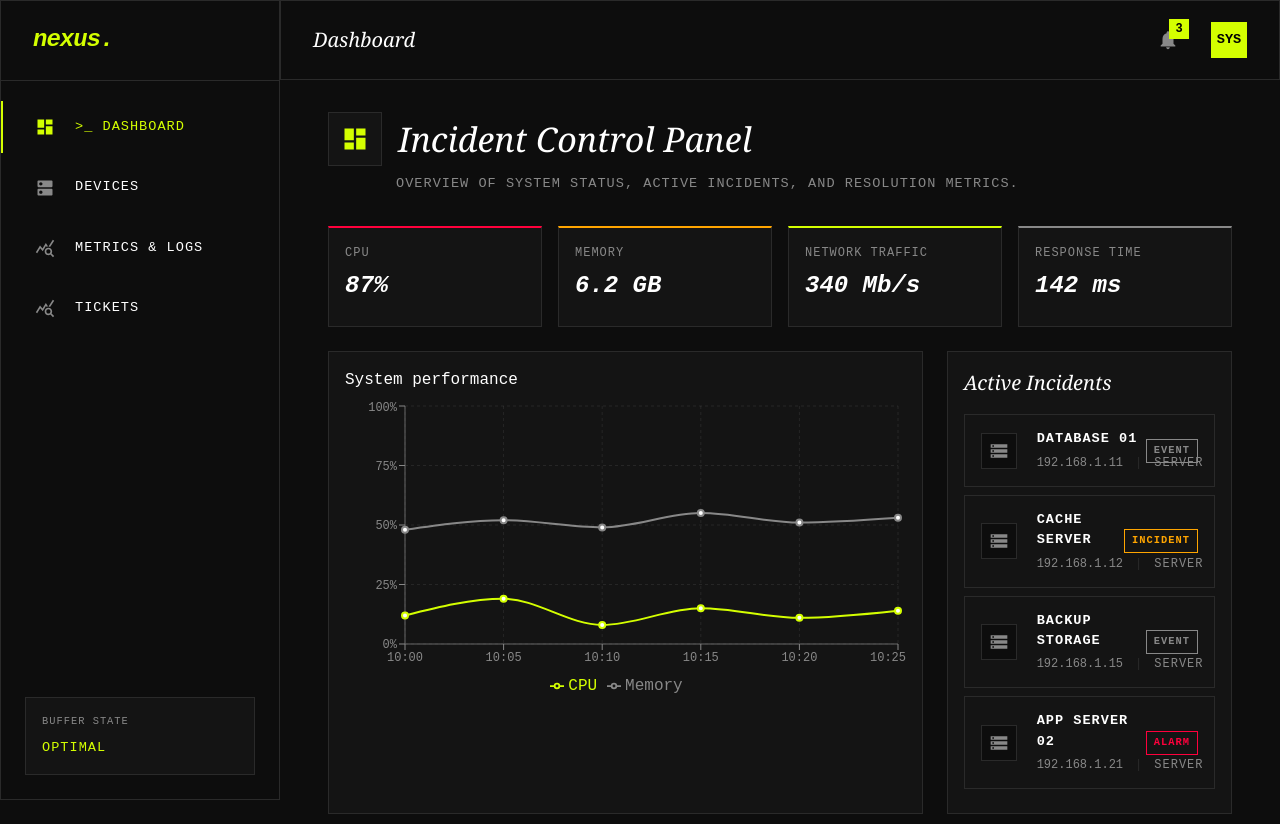
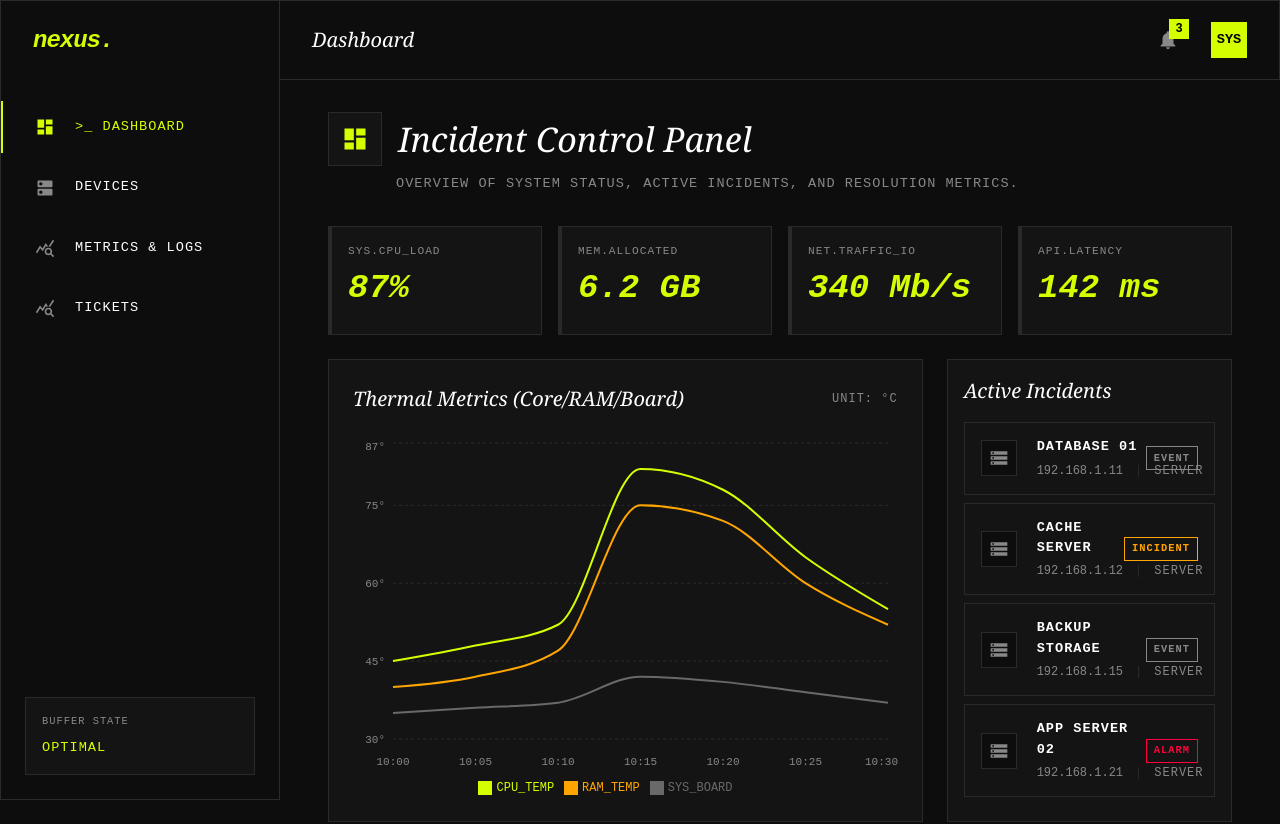
Before and after one commit to biscuitdelicious/Nexus, a React (Vite) app: page / in a window 1280 px wide. Shown: the top 824 px of the page. Built offline with nearby package versions, Linux system fonts and the light colour scheme.

Commit message:
dashboard redesign

```diff
--- a/src/components/ChartWidget.jsx
+++ b/src/components/ChartWidget.jsx
@@ -1,71 +1,115 @@
 import React from 'react';
-import { Card, CardContent, Typography, useTheme } from '@mui/material';
-import {
-  CartesianGrid,
-  Legend,
-  Line,
-  LineChart,
-  ResponsiveContainer,
-  Tooltip,
-  XAxis,
-  YAxis,
-} from 'recharts';
+import { Paper, Typography, Box } from '@mui/material';
+import { LineChart, Line, XAxis, YAxis, CartesianGrid, Tooltip, ResponsiveContainer, Legend } from 'recharts';
 
-import { performanceTimeSeries } from '../data/dashboardChartMock';
+const temperatureData = [
+  { time: '10:00', cpu: 45, ram: 40, board: 35 },
+  { time: '10:05', cpu: 48, ram: 42, board: 36 },
+  { time: '10:10', cpu: 52, ram: 47, board: 37 },
+  { time: '10:15', cpu: 82, ram: 75, board: 42 },
+  { time: '10:20', cpu: 78, ram: 72, board: 41 },
+  { time: '10:25', cpu: 65, ram: 60, board: 39 },
+  { time: '10:30', cpu: 55, ram: 52, board: 37 },
+];
+
+const CustomTooltip = ({ active, payload, label }) => {
+  if (active && payload && payload.length) {
+    return (
+      <Box sx={{ bgcolor: '#0D0D0D', border: '1px solid #2A2A2A', p: 1.5, borderRadius: 0 }}>
+        <Typography sx={{ color: '#888', fontFamily: '"Roboto Mono", monospace', fontSize: '0.75rem', mb: 1, letterSpacing: '1px' }}>
+          TIME: {label}
+        </Typography>
+        {payload.map((entry, index) => (
+          <Typography key={index} sx={{ color: entry.color, fontFamily: '"Roboto Mono", monospace', fontSize: '0.85rem', fontWeight: 700, mb: 0.5 }}>
+            {entry.name}: {entry.value}°C
+          </Typography>
+        ))}
+      </Box>
+    );
+  }
+  return null;
+};
 
 const ChartWidget = () => {
-  const theme = useTheme();
-  const axisColor = theme.palette.text.secondary;
-  const gridColor =
-    theme.palette.mode === 'dark' ? 'rgba(255,255,255,0.08)' : 'rgba(0,0,0,0.06)';
+  return (
+    <Paper
+      variant="outlined"
+      sx={{
+        borderRadius: 0,
+        bgcolor: '#141414',
+        borderColor: '#2A2A2A',
+        p: 3,
+        height: '100%',
+        display: 'flex',
+        flexDirection: 'column'
+      }}
+    >
+      <Box sx={{ display: 'flex', justifyContent: 'space-between', alignItems: 'center', mb: 3 }}>
+        <Typography sx={{ color: '#FFFFFF', fontFamily: '"Georgia", serif', fontStyle: 'italic', fontSize: '1.25rem' }}>
+          Thermal Metrics (Core/RAM/Board)
+        </Typography>
+        <Typography sx={{ color: '#888888', fontFamily: '"Roboto Mono", monospace', fontSize: '0.75rem', letterSpacing: '1px' }}>
+          UNIT: °C
+        </Typography>
+      </Box>
 
-  return (
-    <Card variant="outlined" sx={{ height: '100%', width: '100%', minWidth: 0 }}>
-      <CardContent sx={{ height: '100%', width: '100%', minWidth: 0, '&:last-child': { pb: 2 } }}>
-        <Typography color="text.secondary" gutterBottom>
-          System performance
-        </Typography>
-        <ResponsiveContainer width="100%" height={300}>
-          <LineChart data={performanceTimeSeries} margin={{ top: 8, right: 8, left: 0, bottom: 0 }}>
-            <CartesianGrid strokeDasharray="3 3" stroke={gridColor} />
-            <XAxis dataKey="time" tick={{ fill: axisColor, fontSize: 12 }} tickLine={{ stroke: axisColor }} />
+      <Box sx={{ flexGrow: 1, minHeight: 0 }}>
+        <ResponsiveContainer width="100%" height="100%">
+          <LineChart data={temperatureData} margin={{ top: 5, right: 10, left: -20, bottom: 0 }}>
+            <CartesianGrid strokeDasharray="3 3" vertical={false} stroke="#2A2A2A" />
+            <XAxis
+              dataKey="time"
+              tick={{ fill: '#888888', fontSize: 11, fontFamily: '"Roboto Mono", monospace' }}
+              axisLine={false}
+              tickLine={false}
+              dy={10}
+            />
             <YAxis
-              domain={[0, 100]}
-              tick={{ fill: axisColor, fontSize: 12 }}
-              tickLine={{ stroke: axisColor }}
-              tickFormatter={(v) => `${v}%`}
+              tick={{ fill: '#888888', fontSize: 11, fontFamily: '"Roboto Mono", monospace' }}
+              axisLine={false}
+              tickLine={false}
+              domain={['dataMin - 5', 'dataMax + 5']}
+              tickFormatter={(val) => `${val}°`}
             />
             <Tooltip
-              contentStyle={{
-                backgroundColor: theme.palette.background.paper,
-                border: `1px solid ${theme.palette.divider}`,
-                borderRadius: theme.shape.borderRadius,
-              }}
-              formatter={(value) => [`${value}%`, '']}
+              content={<CustomTooltip />}
+              cursor={{ stroke: '#444444', strokeWidth: 1, strokeDasharray: '5 5' }}
             />
-            <Legend />
+            <Legend
+              wrapperStyle={{ fontFamily: '"Roboto Mono", monospace', fontSize: '0.75rem', color: '#888888', paddingTop: '10px' }}
+              iconType="square"
+            />
             <Line
               type="monotone"
               dataKey="cpu"
-              name="CPU"
-              stroke={theme.palette.primary.main}
+              name="CPU_TEMP"
+              stroke="#D4FF00"
               strokeWidth={2}
-              dot={{ r: 3 }}
-              activeDot={{ r: 5 }}
+              dot={false}
+              activeDot={{ r: 5, fill: '#D4FF00', stroke: '#141414', strokeWidth: 2 }}
             />
             <Line
               type="monotone"
-              dataKey="memory"
-              name="Memory"
-              stroke={theme.palette.secondary.main}
+              dataKey="ram"
+              name="RAM_TEMP"
+              stroke="#FFA500"
               strokeWidth={2}
-              dot={{ r: 3 }}
-              activeDot={{ r: 5 }}
+              dot={false}
+              activeDot={{ r: 5, fill: '#FFA500', stroke: '#141414', strokeWidth: 2 }}
+            />
+            <Line
+              type="monotone"
+              dataKey="board"
+              name="SYS_BOARD"
+              stroke="#696969"
+              strokeWidth={2}
+              dot={false}
+              activeDot={{ r: 5, fill: '#696969', stroke: '#141414', strokeWidth: 2 }}
             />
           </LineChart>
         </ResponsiveContainer>
-      </CardContent>
-    </Card>
+      </Box>
+    </Paper>
   );
 };
 
--- a/src/components/Layout.jsx
+++ b/src/components/Layout.jsx
@@ -25,7 +25,7 @@ const Layout = ({ children, activePage, setActivePage }) => {
 
   const drawerContent = (
     <Box sx={{ height: '100%', display: 'flex', flexDirection: 'column', backgroundColor: '#0D0D0D' }}>
-      <Box sx={{ height: headerHeight, display: 'flex', alignItems: 'center', px: 4, borderBottom: '1px solid #2A2A2A' }}>
+      <Box sx={{ height: headerHeight, display: 'flex', alignItems: 'center', px: 4, borderBottom: '0px solid #2A2A2A' }}>
         <Typography
           variant="h5"
           noWrap
@@ -140,7 +140,7 @@ const Layout = ({ children, activePage, setActivePage }) => {
           >
             <ListItemIcon sx={{ minWidth: 40, color: '#888888' }}><QueryStatsIcon fontSize="small" /></ListItemIcon>
             <ListItemText
-              primary={activePage === 'Observability' ? '>_ TICKETS' : 'TICKETS'}
+              primary={activePage === 'Tickets' ? '>_ TICKETS' : 'TICKETS'}
               primaryTypographyProps={{ fontFamily: '"Roboto Mono", monospace', fontSize: '0.85rem', letterSpacing: '1px' }}
             />
           </ListItemButton>
@@ -173,7 +173,8 @@ const Layout = ({ children, activePage, setActivePage }) => {
           backgroundColor: '#0D0D0D',
           height: headerHeight,
           justifyContent: 'center',
-          borderBottom: '1px solid #2A2A2A'
+          borderBottom: '1px solid #2A2A2A',
+            borderLeft:'0px'
         }}
       >
         <Toolbar sx={{ display: 'flex', justifyContent: 'space-between', px: { xs: 2, sm: 4 } }}>
--- a/src/components/SeverityPieChart.jsx
+++ b/src/components/SeverityPieChart.jsx
@@ -5,7 +5,7 @@ import { PieChart, Pie, Cell, ResponsiveContainer, Tooltip, Legend } from 'recha
 const data = [
   { name: 'Alarm', value: 11, color: '#ff3b30' },
   { name: 'Incident', value: 31, color: '#ff9500' },
-  { name: 'Event', value: 64, color: '#0A84FF' }
+  { name: 'Event', value: 64, color: '#696969' }
 ];
 
 const SeverityPieChart = () => {
--- a/src/data/dashboardChartMock.js
+++ b/src/data/dashboardChartMock.js
@@ -1,4 +1,4 @@
-/** Mock time-series for dashboard charts (replace with API data later). */
+/** Mock time-series for dashboard charts (replace with API data later).
 export const performanceTimeSeries = [
   { time: '10:00', cpu: 12, memory: 48 },
   { time: '10:05', cpu: 19, memory: 52 },
@@ -7,3 +7,4 @@ export const performanceTimeSeries = [
   { time: '10:20', cpu: 11, memory: 51 },
   { time: '10:25', cpu: 14, memory: 53 },
 ];
+*/
--- a/src/pages/Dashboard.jsx
+++ b/src/pages/Dashboard.jsx
@@ -8,10 +8,10 @@ import SeverityPieChart from '../components/SeverityPieChart';
 import ResolutionBarChart from '../components/ResolutionBarChart';
 
 const topMetrics = [
-  { id: 1, title: 'CPU', value: '87%', color: '#FF003C' },
-  { id: 2, title: 'Memory', value: '6.2 GB', color: '#FFA500' },
-  { id: 3, title: 'Network Traffic', value: '340 Mb/s', color: '#D4FF00' },
-  { id: 4, title: 'Response Time', value: '142 ms', color: '#888888' },
+  { id: 1, title: 'SYS.CPU_LOAD', value: '87%' },
+  { id: 2, title: 'MEM.ALLOCATED', value: '6.2 GB' },
+  { id: 3, title: 'NET.TRAFFIC_IO', value: '340 Mb/s' },
+  { id: 4, title: 'API.LATENCY', value: '142 ms' },
 ];
 
 const Dashboard = () => {
@@ -77,12 +77,43 @@ const Dashboard = () => {
               {loading ? (
                 <Skeleton variant="rectangular" height={100} animation="wave" sx={{ borderRadius: 0, bgcolor: '#141414' }} />
               ) : (
-                <Card variant="outlined" sx={{ borderRadius: 0, bgcolor: '#141414', borderColor: '#2A2A2A', height: '100%', borderTop: `2px solid ${metric.color}` }}>
+                <Card
+                  variant="outlined"
+                  sx={{
+                    borderRadius: 0,
+                    bgcolor: '#141414',
+                    borderColor: '#2A2A2A',
+                    borderLeft: '4px solid #2A2A2A',
+                    height: '100%',
+                    transition: 'none',
+                    '&:hover': {
+                      borderColor: '#444444',
+                      borderLeft: '4px solid #D4FF00',
+                      bgcolor: 'rgba(212, 255, 0, 0.02)'
+                    }
+                  }}
+                >
                   <CardContent>
-                    <Typography sx={{ color: '#888888', fontFamily: '"Roboto Mono", monospace', fontSize: '0.75rem', textTransform: 'uppercase', letterSpacing: '1px', mb: 1 }}>
+                    <Typography
+                      sx={{
+                        color: '#888888',
+                        fontFamily: '"Roboto Mono", monospace',
+                        fontSize: '0.70rem',
+                        textTransform: 'uppercase',
+                        letterSpacing: '1px',
+                        mb: 1
+                      }}
+                    >
                       {metric.title}
                     </Typography>
-                    <Typography variant="h5" sx={{ color: '#FFFFFF', fontFamily: '"Roboto Mono", monospace', fontWeight: 700 }}>
+                    <Typography
+                      variant="h4"
+                      sx={{
+                        color: '#D4FF00',
+                        fontFamily: '"Roboto Mono", monospace',
+                        fontWeight: 700
+                      }}
+                    >
                       {metric.value}
                     </Typography>
                   </CardContent>
@@ -140,7 +171,7 @@ const Dashboard = () => {
              ) : (
                 <Paper variant="outlined" sx={{ borderRadius: 0, bgcolor: '#141414', borderColor: '#2A2A2A', p: 2, height: '100%' }}>
                   <Typography sx={{ color: '#FFFFFF', fontFamily: '"Georgia", serif', fontStyle: 'italic', fontSize: '1.25rem', mb: 2 }}>
-                    Total Alerts (Status)
+                    Total Alerts
                   </Typography>
                   <SeverityPieChart />
                 </Paper>
```
Also changed, not shown: src/pages/Tickets.jsx (+24 -31 lines).
